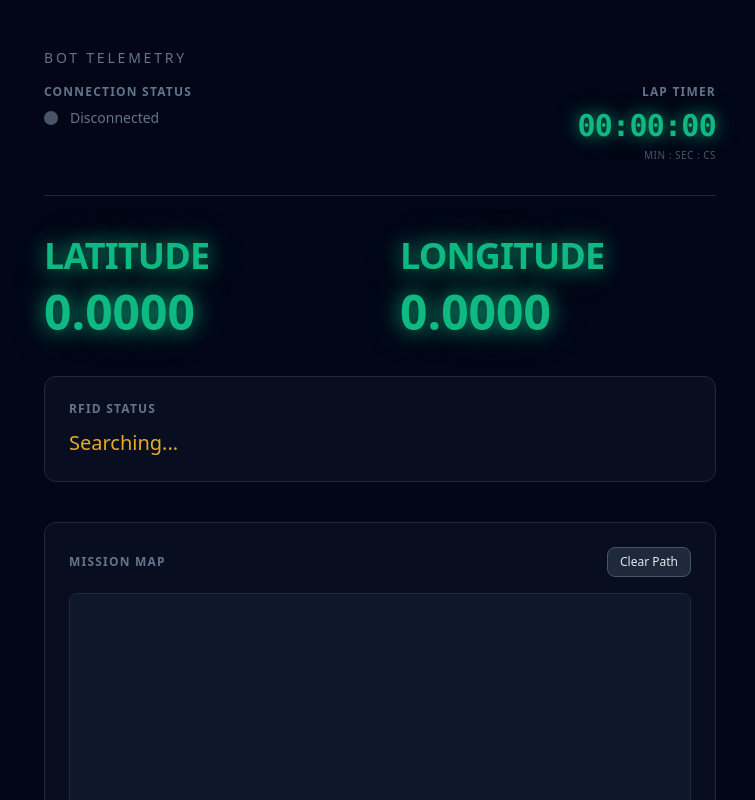
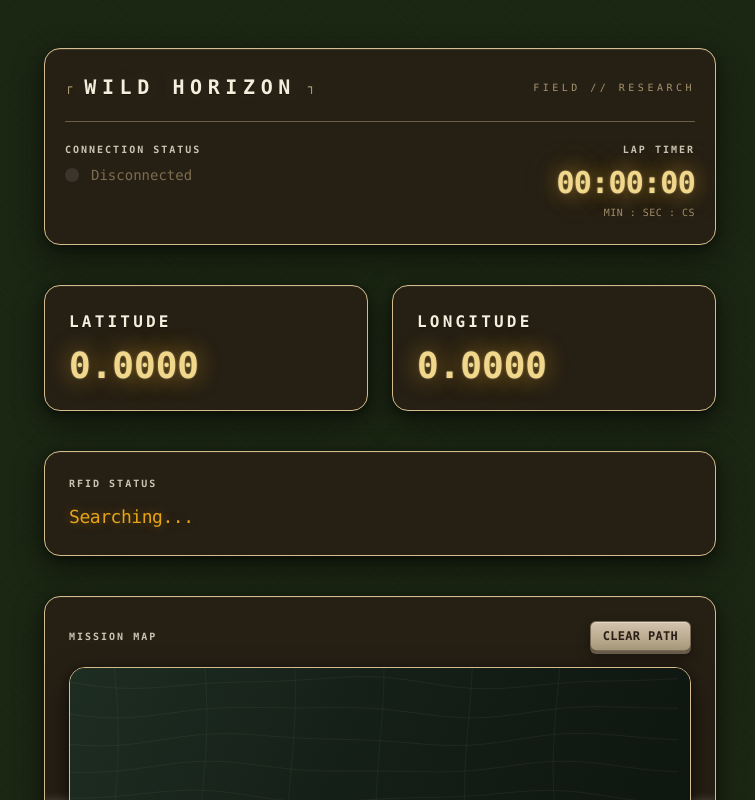
Before and after one commit to taufiqmskh123/djs-web-interface, a Next.js app: page / in a window 1280 px wide. Shown: the top 800 px of the page, without its empty margins (260-1015 px from the left). Built offline with nearby package versions, Linux system fonts and the light colour scheme; no server answers; the database is empty.

Commit message:
Updated UI

```diff
--- a/app/page.tsx
+++ b/app/page.tsx
@@ -120,8 +120,38 @@ function MissionMapCanvas({ path }: { path: PathPoint[] }) {
     if (!ctx) return;
 
     ctx.setTransform(dpr, 0, 0, dpr, 0, 0);
-    ctx.fillStyle = "rgb(15 23 42)";
+
+    const bgGrad = ctx.createLinearGradient(0, 0, cssW, cssH);
+    bgGrad.addColorStop(0, "#1e2d22");
+    bgGrad.addColorStop(0.4, "#152019");
+    bgGrad.addColorStop(1, "#0c140e");
+    ctx.fillStyle = bgGrad;
     ctx.fillRect(0, 0, cssW, cssH);
+
+    ctx.strokeStyle = "rgba(212, 188, 142, 0.07)";
+    ctx.lineWidth = 1;
+    ctx.shadowBlur = 0;
+    for (let i = 0; i < 9; i++) {
+      ctx.beginPath();
+      const baseY = (cssH / 10) * (i + 0.5);
+      for (let x = 0; x <= cssW; x += 16) {
+        const w = Math.sin(x * 0.018 + i * 0.7) * 5 + Math.sin(x * 0.035) * 2;
+        if (x === 0) ctx.moveTo(x, baseY + w);
+        else ctx.lineTo(x, baseY + w);
+      }
+      ctx.stroke();
+    }
+    ctx.strokeStyle = "rgba(100, 120, 95, 0.12)";
+    for (let j = 0; j < 6; j++) {
+      ctx.beginPath();
+      const baseX = (cssW / 7) * (j + 0.5);
+      for (let y = 0; y <= cssH; y += 14) {
+        const w = Math.sin(y * 0.022 + j * 0.5) * 4;
+        if (y === 0) ctx.moveTo(baseX + w, y);
+        else ctx.lineTo(baseX + w, y);
+      }
+      ctx.stroke();
+    }
 
     if (path.length < 2) return;
 
@@ -131,12 +161,12 @@ function MissionMapCanvas({ path }: { path: PathPoint[] }) {
     const padding = 20;
     const lineWidth = 3;
 
-    ctx.strokeStyle = "rgb(16 185 129)";
+    ctx.strokeStyle = "#E85D04";
     ctx.lineWidth = lineWidth;
     ctx.lineJoin = "round";
     ctx.lineCap = "round";
-    ctx.shadowColor = "rgba(16, 185, 129, 0.85)";
-    ctx.shadowBlur = 10;
+    ctx.shadowColor = "rgba(245, 211, 0, 0.75)";
+    ctx.shadowBlur = 14;
 
     ctx.beginPath();
     const [x0, y0] = gpsToCanvasPixels(
@@ -179,7 +209,7 @@ function MissionMapCanvas({ path }: { path: PathPoint[] }) {
   return (
     <div
       ref={wrapRef}
-      className="relative h-72 w-full overflow-hidden rounded-lg border border-slate-800 bg-slate-900"
+      className="relative h-72 w-full overflow-hidden rounded-2xl border border-[#D4BC8E] bg-[#2A1F16]/80 shadow-[0_10px_28px_rgba(0,0,0,0.5),0_3px_10px_rgba(0,0,0,0.35),inset_0_1px_0_rgba(245,238,220,0.08)]"
     >
       <canvas ref={canvasRef} className="absolute inset-0 block h-full w-full" aria-hidden />
     </div>
@@ -370,85 +400,140 @@ export default function Home() {
   const showMissionModal = rfidLabel === "Checkpoint Reached" && !suppressMissionModal;
 
   return (
-    <main className="min-h-screen bg-slate-950 px-6 py-12 text-slate-100">
-      <div className="mx-auto flex max-w-2xl flex-col gap-10">
-        <header className="flex flex-col gap-4 border-b border-slate-800 pb-8">
-          <h1 className="text-sm font-medium uppercase tracking-[0.2em] text-slate-500">
-            Bot telemetry
-          </h1>
+    <main className="relative min-h-screen overflow-x-hidden px-6 py-12 text-[#F5EEDC]">
+      <div aria-hidden className="pointer-events-none fixed inset-0 z-0 bg-[#1B2613]" />
+      <div
+        aria-hidden
+        className="pointer-events-none fixed inset-0 z-0 opacity-[0.4]"
+        style={{
+          backgroundImage: `
+            repeating-linear-gradient(
+              0deg,
+              transparent,
+              transparent 3px,
+              rgba(0, 0, 0, 0.045) 3px,
+              rgba(0, 0, 0, 0.045) 4px
+            ),
+            repeating-linear-gradient(
+              90deg,
+              transparent,
+              transparent 3px,
+              rgba(0, 0, 0, 0.035) 3px,
+              rgba(0, 0, 0, 0.035) 4px
+            ),
+            repeating-linear-gradient(
+              45deg,
+              transparent,
+              transparent 6px,
+              rgba(245, 238, 220, 0.025) 6px,
+              rgba(245, 238, 220, 0.025) 7px
+            ),
+            repeating-linear-gradient(
+              -45deg,
+              transparent,
+              transparent 8px,
+              rgba(0, 0, 0, 0.03) 8px,
+              rgba(0, 0, 0, 0.03) 9px
+            )
+          `,
+        }}
+      />
+
+      <div className="relative z-10 mx-auto flex max-w-2xl flex-col gap-10">
+        <header className="rounded-2xl border border-[#D4BC8E] bg-[#2A1F16]/80 px-5 py-6 shadow-[0_12px_32px_rgba(0,0,0,0.45),0_4px_12px_rgba(0,0,0,0.35),inset_0_1px_0_rgba(245,238,220,0.12)] backdrop-blur-sm">
+          <div className="mb-5 flex flex-col gap-3 border-b border-[#D4BC8E]/40 pb-5 sm:flex-row sm:items-center sm:justify-between">
+            <div className="flex items-center gap-3">
+              <span className="font-mono text-xs text-[#D4BC8E]/90">┌</span>
+              <h1
+                className="font-mono text-lg font-bold uppercase tracking-[0.28em] text-[#F5EEDC] sm:text-xl"
+                style={{
+                  textShadow: "0 0 24px rgba(245, 238, 220, 0.15), 0 1px 0 rgba(0,0,0,0.4)",
+                }}
+              >
+                Wild Horizon
+              </h1>
+              <span className="font-mono text-xs text-[#D4BC8E]/90">┐</span>
+            </div>
+            <p className="font-mono text-[10px] uppercase tracking-[0.35em] text-[#D4BC8E]/75">
+              Field // Research
+            </p>
+          </div>
+
           <div className="flex flex-col gap-6 sm:flex-row sm:items-start sm:justify-between">
             <div>
-              <h2 className="mb-2 text-xs font-semibold uppercase tracking-widest text-slate-500">
+              <h2 className="mb-2 font-mono text-[10px] font-semibold uppercase tracking-[0.2em] text-[#F5EEDC]/80">
                 Connection status
               </h2>
               <div className="flex items-center gap-3">
                 <span
                   className={`relative flex h-3.5 w-3.5 rounded-full ${
-                    dataLive ? "bg-emerald-500 shadow-[0_0_12px_rgba(16,185,129,0.9)]" : "bg-slate-600"
+                    dataLive
+                      ? "bg-[#E8A317] shadow-[0_0_14px_rgba(232,163,23,0.85)]"
+                      : "bg-[#3d342c]"
                   } ${dataLive ? "animate-pulse" : ""}`}
                   aria-hidden
                 />
-                <span className="text-sm text-slate-400">
-                  <span className={dataLive ? "text-emerald-400" : "text-slate-500"}>
+                <span className="text-sm text-[#F5EEDC]/65">
+                  <span className={dataLive ? "font-mono text-[#F0D78C]" : "font-mono text-[#D4BC8E]/50"}>
                     {dataLive ? "Data active" : firebaseConnected ? "Connected — waiting for /bot" : "Disconnected"}
                   </span>
                 </span>
               </div>
             </div>
             <div className="sm:text-right">
-              <h2 className="mb-2 text-xs font-semibold uppercase tracking-widest text-slate-500">
+              <h2 className="mb-2 font-mono text-[10px] font-semibold uppercase tracking-[0.2em] text-[#F5EEDC]/80">
                 Lap timer
               </h2>
               <p
-                className="font-mono text-2xl font-semibold tabular-nums tracking-tight text-emerald-500 sm:text-3xl"
+                className="font-mono text-2xl font-semibold tabular-nums tracking-tight text-[#F0D78C] sm:text-3xl"
                 style={{
                   textShadow:
-                    "0 0 16px rgba(16, 185, 129, 0.75), 0 0 32px rgba(16, 185, 129, 0.3)",
+                    "0 0 20px rgba(232, 163, 23, 0.55), 0 0 40px rgba(240, 215, 140, 0.25), 0 0 2px rgba(245, 238, 220, 0.5)",
                 }}
               >
                 {formatMissionClock(elapsedTime)}
               </p>
-              <p className="mt-1 text-[10px] uppercase tracking-wider text-slate-600">Min : Sec : Cs</p>
+              <p className="mt-1 font-mono text-[10px] uppercase tracking-wider text-[#D4BC8E]/70">
+                Min : Sec : Cs
+              </p>
             </div>
           </div>
         </header>
 
-        <section className="grid gap-10 sm:grid-cols-2">
-          <div>
+        <section className="grid gap-6 sm:grid-cols-2">
+          <div className="rounded-2xl border border-[#D4BC8E] bg-[#2A1F16]/80 p-6 shadow-[0_10px_28px_rgba(0,0,0,0.5),0_3px_10px_rgba(0,0,0,0.38),inset_0_1px_0_rgba(245,238,220,0.06)] backdrop-blur-sm">
             <p
-              className="mb-3 text-3xl font-bold tracking-tight text-emerald-500 sm:text-4xl"
+              className="mb-3 font-mono text-sm font-bold uppercase tracking-[0.2em] text-[#F5EEDC] sm:text-base"
               style={{
-                textShadow:
-                  "0 0 20px rgba(16, 185, 129, 0.85), 0 0 40px rgba(16, 185, 129, 0.35)",
+                textShadow: "0 1px 2px rgba(0,0,0,0.45)",
               }}
             >
               LATITUDE
             </p>
             <p
-              className="text-4xl font-semibold tabular-nums text-emerald-500 sm:text-5xl"
+              className="font-mono text-3xl font-semibold tabular-nums text-[#F0D78C] sm:text-4xl"
               style={{
                 textShadow:
-                  "0 0 20px rgba(16, 185, 129, 0.85), 0 0 40px rgba(16, 185, 129, 0.35)",
+                  "0 0 22px rgba(232, 163, 23, 0.5), 0 0 44px rgba(240, 215, 140, 0.2), 0 0 2px rgba(245, 238, 220, 0.45)",
               }}
             >
               {lat}
             </p>
           </div>
-          <div>
+          <div className="rounded-2xl border border-[#D4BC8E] bg-[#2A1F16]/80 p-6 shadow-[0_10px_28px_rgba(0,0,0,0.5),0_3px_10px_rgba(0,0,0,0.38),inset_0_1px_0_rgba(245,238,220,0.06)] backdrop-blur-sm">
             <p
-              className="mb-3 text-3xl font-bold tracking-tight text-emerald-500 sm:text-4xl"
+              className="mb-3 font-mono text-sm font-bold uppercase tracking-[0.2em] text-[#F5EEDC] sm:text-base"
               style={{
-                textShadow:
-                  "0 0 20px rgba(16, 185, 129, 0.85), 0 0 40px rgba(16, 185, 129, 0.35)",
+                textShadow: "0 1px 2px rgba(0,0,0,0.45)",
               }}
             >
               LONGITUDE
             </p>
             <p
-              className="text-4xl font-semibold tabular-nums text-emerald-500 sm:text-5xl"
+              className="font-mono text-3xl font-semibold tabular-nums text-[#F0D78C] sm:text-4xl"
               style={{
                 textShadow:
-                  "0 0 20px rgba(16, 185, 129, 0.85), 0 0 40px rgba(16, 185, 129, 0.35)",
+                  "0 0 22px rgba(232, 163, 23, 0.5), 0 0 44px rgba(240, 215, 140, 0.2), 0 0 2px rgba(245, 238, 220, 0.45)",
               }}
             >
               {lng}
@@ -456,35 +541,41 @@ export default function Home() {
           </div>
         </section>
 
-        <section className="rounded-xl border border-slate-800 bg-slate-900/50 p-6">
-          <h2 className="mb-3 text-xs font-semibold uppercase tracking-widest text-slate-500">
+        <section className="rounded-2xl border border-[#D4BC8E] bg-[#2A1F16]/80 p-6 shadow-[0_10px_28px_rgba(0,0,0,0.5),0_3px_10px_rgba(0,0,0,0.38),inset_0_1px_0_rgba(245,238,220,0.06)] backdrop-blur-sm">
+          <h2 className="mb-3 font-mono text-[10px] font-semibold uppercase tracking-[0.2em] text-[#F5EEDC]/80">
             RFID Status
           </h2>
           <p
-            className={`text-xl font-medium ${
-              rfidLabel === "Checkpoint Reached" ? "text-emerald-400" : "text-amber-400/90"
+            className={`font-mono text-lg font-medium tracking-tight ${
+              rfidLabel === "Checkpoint Reached" ? "text-[#F0D78C]" : "text-[#E8A317]"
             }`}
+            style={{
+              textShadow:
+                rfidLabel === "Checkpoint Reached"
+                  ? "0 0 14px rgba(240, 215, 140, 0.45), 0 0 2px rgba(245, 238, 220, 0.35)"
+                  : "0 0 12px rgba(232, 163, 23, 0.35)",
+            }}
           >
             {rfidLabel}
           </p>
         </section>
 
-        <section className="rounded-xl border border-slate-800 bg-slate-900/50 p-6">
+        <section className="rounded-2xl border border-[#D4BC8E] bg-[#2A1F16]/80 p-6 shadow-[0_10px_28px_rgba(0,0,0,0.5),0_3px_10px_rgba(0,0,0,0.38),inset_0_1px_0_rgba(245,238,220,0.06)] backdrop-blur-sm">
           <div className="mb-4 flex flex-wrap items-center justify-between gap-3">
-            <h2 className="text-xs font-semibold uppercase tracking-widest text-slate-500">
+            <h2 className="font-mono text-[10px] font-semibold uppercase tracking-[0.2em] text-[#F5EEDC]/80">
               Mission Map
             </h2>
             <button
               type="button"
               onClick={clearPath}
-              className="rounded-lg border border-slate-600 bg-slate-800 px-3 py-1.5 text-xs font-medium text-slate-200 transition hover:border-emerald-600/50 hover:bg-slate-700 hover:text-emerald-200"
+              className="rounded-md border border-[#7a6b58] bg-gradient-to-b from-[#d4c4ae] to-[#a8987a] px-3 py-1.5 font-mono text-xs font-semibold uppercase tracking-wide text-[#2A1F16] shadow-[0_3px_0_#6b5d4c,0_6px_12px_rgba(0,0,0,0.35),inset_0_1px_0_rgba(255,255,255,0.35)] transition active:translate-y-px active:shadow-[0_2px_0_#6b5d4c,0_4px_8px_rgba(0,0,0,0.3)] hover:from-[#dcccb6] hover:to-[#b0a088]"
             >
               Clear Path
             </button>
           </div>
           <MissionMapCanvas path={path} />
           {path.length < 2 && (
-            <p className="mt-3 text-center text-xs text-slate-500">
+            <p className="mt-3 text-center font-mono text-xs text-[#D4BC8E]/65">
               Trail appears after at least two GPS samples. Points: {path.length}
             </p>
           )}
@@ -493,43 +584,47 @@ export default function Home() {
 
       {showMissionModal ? (
         <div
-          className="fixed inset-0 z-50 flex items-center justify-center bg-slate-950/75 p-4 backdrop-blur-md"
+          className="fixed inset-0 z-50 flex items-center justify-center bg-[#1B2613]/85 p-4 backdrop-blur-md"
           role="dialog"
           aria-modal="true"
           aria-labelledby="mission-modal-title"
         >
-          <div className="max-h-[90vh] w-full max-w-md overflow-y-auto rounded-2xl border border-slate-800 bg-slate-950/95 p-8 shadow-[0_0_40px_rgba(16,185,129,0.12)]">
+          <div className="max-h-[90vh] w-full max-w-md overflow-y-auto rounded-2xl border border-[#D4BC8E] bg-[#2A1F16]/90 p-8 shadow-[0_14px_40px_rgba(0,0,0,0.55),0_4px_14px_rgba(0,0,0,0.4),inset_0_1px_0_rgba(245,238,220,0.1)] backdrop-blur-md">
             <h2
               id="mission-modal-title"
-              className="mb-6 text-center text-xl font-bold uppercase tracking-wide text-emerald-500 sm:text-2xl"
+              className="mb-6 text-center font-mono text-lg font-bold uppercase tracking-[0.2em] text-[#F5EEDC] sm:text-xl"
               style={{
-                textShadow:
-                  "0 0 18px rgba(16, 185, 129, 0.85), 0 0 36px rgba(16, 185, 129, 0.35)",
+                textShadow: "0 0 20px rgba(245, 238, 220, 0.12), 0 2px 4px rgba(0,0,0,0.4)",
               }}
             >
               SAFARI MISSION COMPLETE
             </h2>
 
-            <dl className="space-y-4 border-y border-slate-800 py-6">
+            <dl className="space-y-4 border-y border-[#D4BC8E]/35 py-6">
               <div className="flex flex-col gap-1">
-                <dt className="text-xs font-semibold uppercase tracking-widest text-slate-500">
+                <dt className="font-mono text-[10px] font-semibold uppercase tracking-[0.2em] text-[#F5EEDC]/75">
                   Total time
                 </dt>
-                <dd className="font-mono text-lg tabular-nums text-emerald-400">
+                <dd
+                  className="font-mono text-lg tabular-nums text-[#F0D78C]"
+                  style={{
+                    textShadow: "0 0 16px rgba(232, 163, 23, 0.4)",
+                  }}
+                >
                   {formatMissionClock(elapsedTime)}
                 </dd>
               </div>
               <div className="flex flex-col gap-1">
-                <dt className="text-xs font-semibold uppercase tracking-widest text-slate-500">
+                <dt className="font-mono text-[10px] font-semibold uppercase tracking-[0.2em] text-[#F5EEDC]/75">
                   Total distance
                 </dt>
-                <dd className="text-lg text-slate-100">{totalDistanceM.toFixed(2)} m</dd>
+                <dd className="font-mono text-lg text-[#F5EEDC]">{totalDistanceM.toFixed(2)} m</dd>
               </div>
               <div className="flex flex-col gap-1">
-                <dt className="text-xs font-semibold uppercase tracking-widest text-slate-500">
+                <dt className="font-mono text-[10px] font-semibold uppercase tracking-[0.2em] text-[#F5EEDC]/75">
                   Average speed
                 </dt>
-                <dd className="text-lg text-slate-100">
+                <dd className="font-mono text-lg text-[#F5EEDC]">
                   {elapsedSeconds > 0 ? `${averageSpeedMps.toFixed(3)} m/s` : "—"}
                 </dd>
               </div>
@@ -539,14 +634,14 @@ export default function Home() {
               <button
                 type="button"
                 onClick={downloadReport}
-                className="flex-1 rounded-lg border border-emerald-600/50 bg-emerald-950/40 px-4 py-2.5 text-sm font-medium text-emerald-300 transition hover:border-emerald-500 hover:bg-emerald-900/30 hover:text-emerald-200"
+                className="flex-1 rounded-md border border-[#7a6b58] bg-gradient-to-b from-[#d4c4ae] to-[#a8987a] px-4 py-2.5 font-mono text-sm font-semibold text-[#2A1F16] shadow-[0_3px_0_#6b5d4c,0_8px_16px_rgba(0,0,0,0.35),inset_0_1px_0_rgba(255,255,255,0.35)] transition active:translate-y-px active:shadow-[0_2px_0_#6b5d4c] hover:from-[#dcccb6] hover:to-[#b0a088]"
               >
                 Download report
               </button>
               <button
                 type="button"
                 onClick={resetForNewRun}
-                className="flex-1 rounded-lg border border-slate-600 bg-slate-800 px-4 py-2.5 text-sm font-medium text-slate-200 transition hover:border-slate-500 hover:bg-slate-700"
+                className="flex-1 rounded-md border border-[#8a7a68] bg-gradient-to-b from-[#c4b49e] to-[#988878] px-4 py-2.5 font-mono text-sm font-semibold text-[#2A1F16] shadow-[0_3px_0_#5c5044,0_8px_16px_rgba(0,0,0,0.3),inset_0_1px_0_rgba(255,255,255,0.3)] transition active:translate-y-px active:shadow-[0_2px_0_#5c5044] hover:from-[#cec0aa] hover:to-[#a09080]"
               >
                 Reset for new run
               </button>
```
